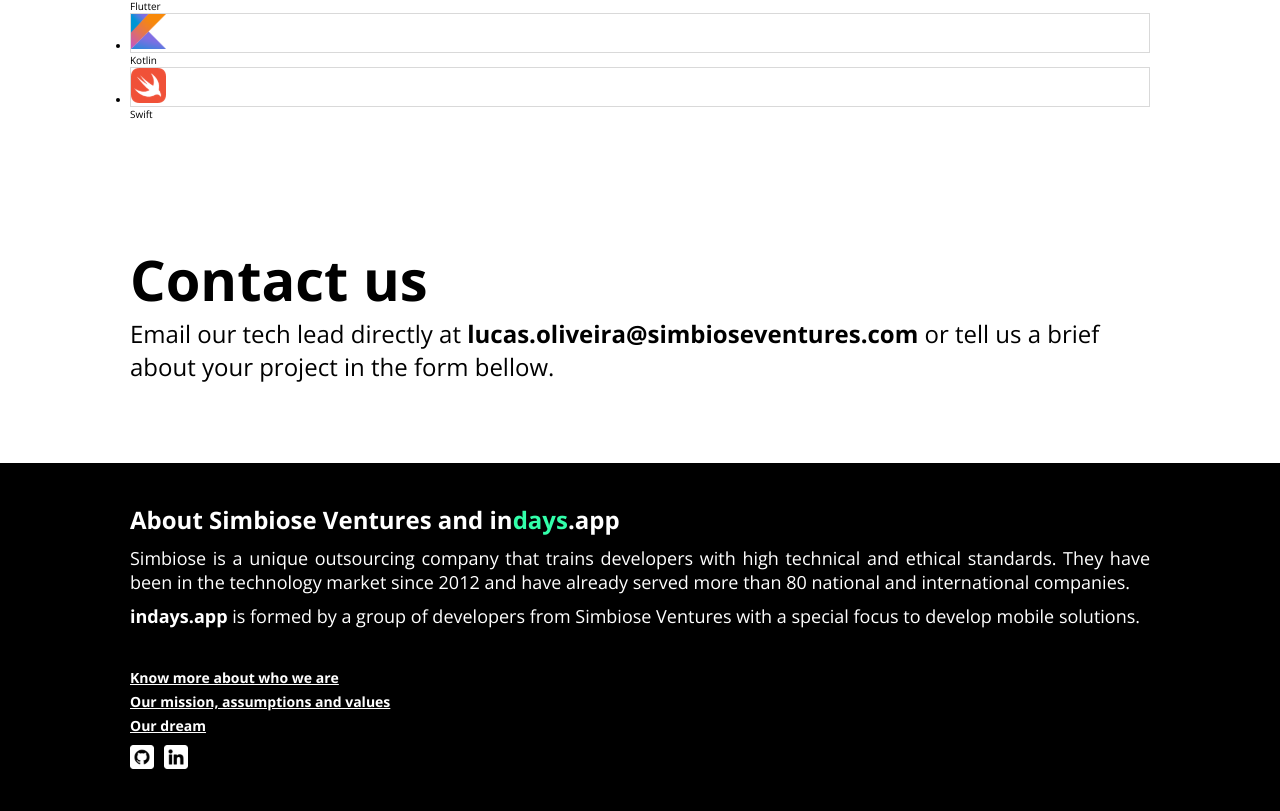
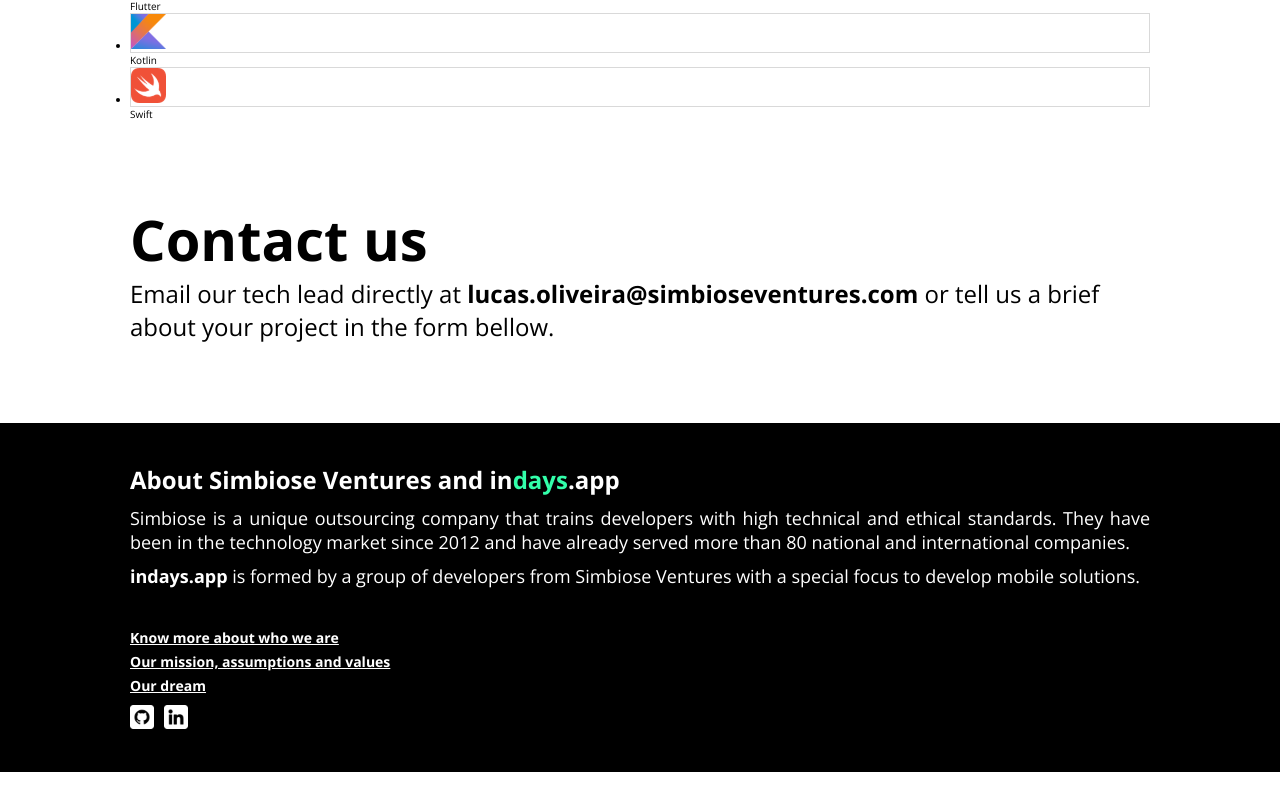
Before and after one commit to loliveirawebdev/indays.app-landing-page, a Next.js app: page / in a window 1280 px wide. Shown: the part 3104-3915 px from the top of the page. After the commit the page ends 3876 px from the top, so only its background shows below. Built offline with nearby package versions, Linux system fonts and the light colour scheme.

Commit message:
fix: contact & footer spacing

```diff
--- a/styles/Contact.module.scss
+++ b/styles/Contact.module.scss
@@ -3,11 +3,6 @@
 
 .contact {
   @include flex-centered-content;
-  margin: $spacing-sm 0;
-
-  @include desktop {
-    margin: $spacing-md 0;
-  }
 
   :global {
     .contact--content-container {
--- a/styles/Footer.module.scss
+++ b/styles/Footer.module.scss
@@ -3,9 +3,13 @@
 
 .footer {
   @include flex-centered-content;
-
   color: $white;
   background: $black;
+  margin-top: $spacing-sm;
+
+  @include desktop {
+    margin-top: $spacing-md;
+  }
 
   :global {
     .footer--content-container {
```
